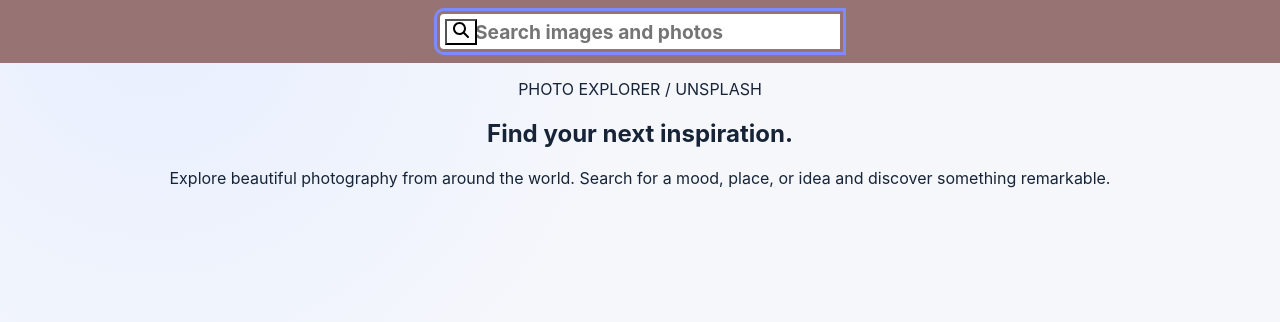
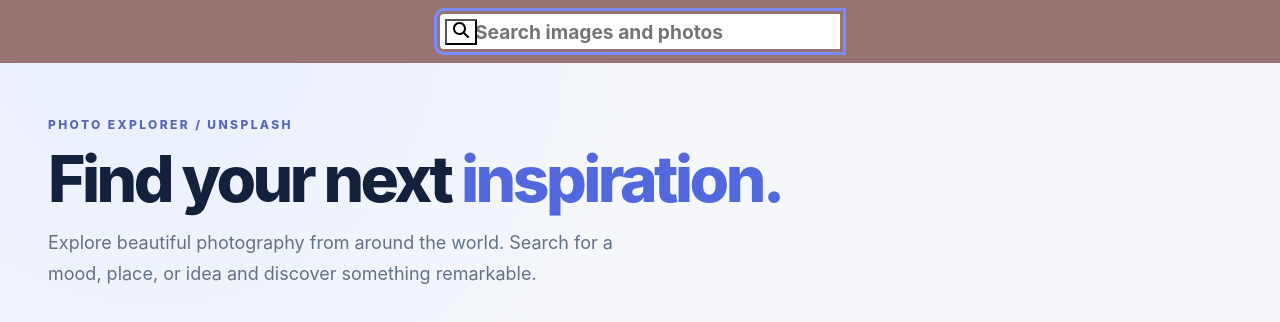
Before and after one commit to MariiaOtset/goit-typescript-hw-02, a React (Vite) app: page / in a window 1280 px wide. Shown: the top 322 px of the page. Built offline with nearby package versions, Linux system fonts and the light colour scheme.

Commit message:
Polish image explorer visual design without changing search behavior

```diff
--- a/src/components/App/App.css
+++ b/src/components/App/App.css
@@ -1,17 +1 @@
-#root {
-  /* max-width: 1280px; */
-  margin: 0 auto;
-  text-align: center;
-}
-
-.card {
-  padding: 2em;
-}
-
-.read-the-docs {
-  color: #888;
-}
-
-ul {
-  list-style-type: none;
-}
+.appShell{width:100%;min-height:100vh}.galleryIntro{max-width:1240px;margin:0 auto;padding:54px 28px 24px;text-align:left}.eyebrow{color:#5866b8;font-size:12px;letter-spacing:.2em;font-weight:800;text-transform:uppercase;margin:0 0 12px}.galleryIntro h1{font-size:clamp(35px,5vw,64px);font-weight:800;letter-spacing:-.055em;line-height:1.08;color:#14213c;margin:0 0 15px}.galleryIntro h1 span{color:#5368dc}.galleryIntro p:last-child{color:#637187;font-size:clamp(15px,2vw,18px);line-height:1.7;margin:0;max-width:600px}.galleryResults{max-width:1240px;margin:0 auto;padding:8px 28px 75px}.emptyHint{min-height:210px;display:flex;align-items:center;justify-content:center;color:#8592a7;font-size:15px;border:1px dashed #d5dff1;border-radius:20px;background:rgba(255,255,255,.55);margin-top:14px}.galleryResults>p{color:#b42339;text-align:center}@media(max-width:600px){.galleryIntro{padding:40px 18px 18px}.galleryResults{padding:8px 18px 60px}.emptyHint{min-height:155px}}
```
